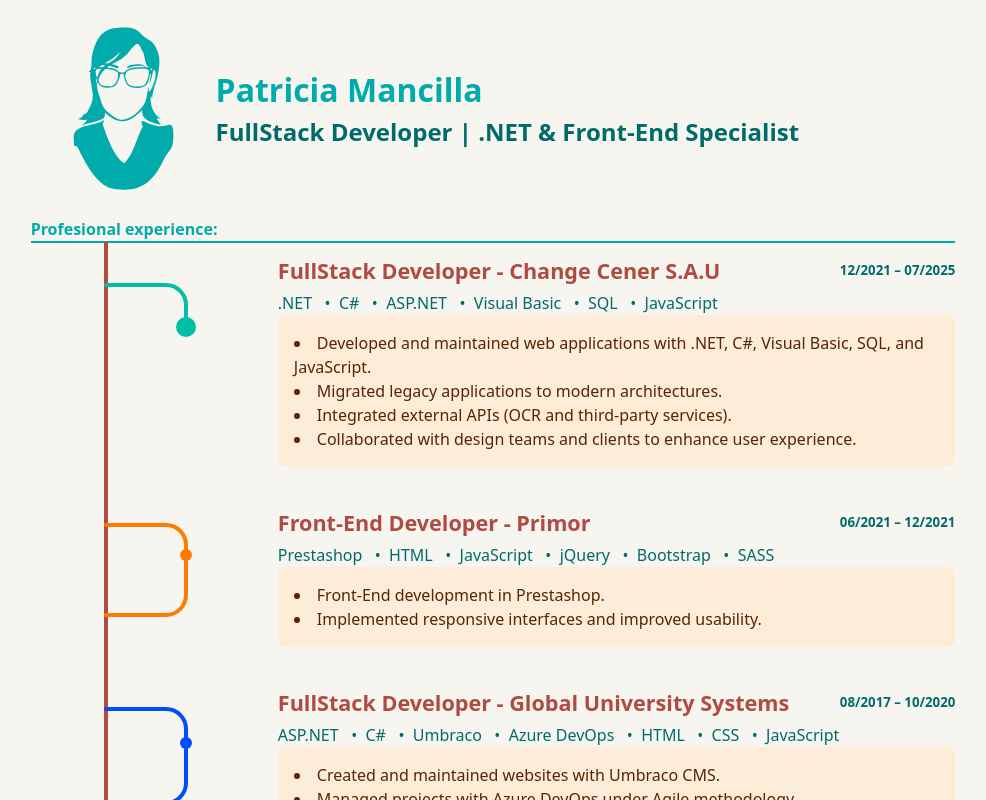
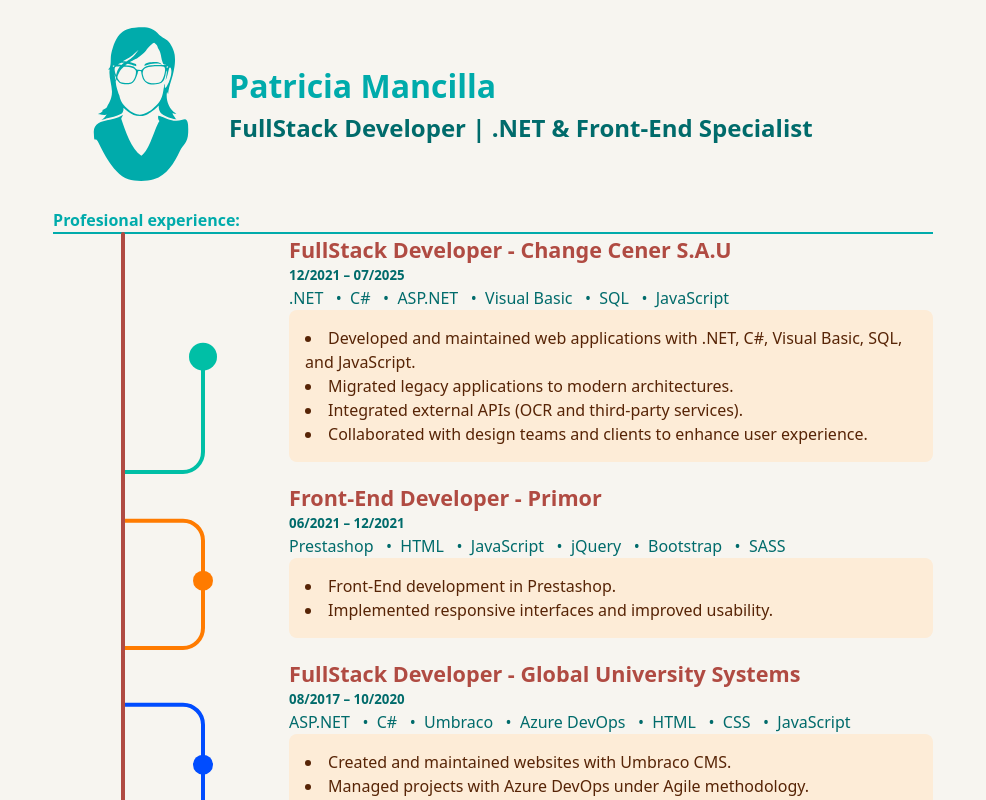
Before and after one commit to PatriMancilla/patri-es, a Vue app: page / in a window 1280 px wide. Shown: the top 800 px of the page, without its empty margins (147-1133 px from the left). Built offline with nearby package versions, Linux system fonts and the light colour scheme.

Commit message:
correct direction

```diff
--- a/src/components/work.vue
+++ b/src/components/work.vue
@@ -1,5 +1,5 @@
 <script setup>
-import { ref, onMounted, nextTick } from "vue"
+import { ref, onMounted, nextTick, watch } from "vue"
 
 const props = defineProps({
   role: String,
@@ -15,11 +15,12 @@ const props = defineProps({
   },
 })
 
-const { branchColor, current } = props
+
+const { branchColor, current, index } = props
 
 const circleHovered = ref(false)
+const visible = ref(false)
 const pathRef = ref(null)
-const visible = ref(false)
 const container = ref(null)
 const height = ref(120)
 
@@ -31,6 +32,7 @@ onMounted(async () => {
   await nextTick()
   if (container.value) height.value = container.value.offsetHeight + 20
 
+  // Observer: activa animación al entrar en viewport
   const observer = new IntersectionObserver(
     (entries) => {
       if (entries[0].isIntersecting) {
@@ -42,6 +44,7 @@ onMounted(async () => {
   )
   if (pathRef.value) observer.observe(pathRef.value)
 })
+
 </script>
 
 <template>
@@ -54,6 +57,58 @@ onMounted(async () => {
         :viewBox="`0 0 ${svgWidth} ${height}`"
         xmlns="http://www.w3.org/2000/svg"
       >
+
+
+        <!-- Rama que SALE del main (ahora hacia ARRIBA) -->
+        <path
+          ref="pathRef"
+          :d="`
+            M20,${height - 10}
+            H${svgWidth - 40}
+            A${cornerRadius},${cornerRadius} 0 0 0 ${svgWidth - 20},${height - 30}
+            V${height / 3 + mergeHeight}
+          `"
+          :stroke="branchColor"
+          stroke-width="4"
+          fill="none"
+          stroke-linecap="round"
+          class="branch-path"
+          :style="{
+            animationDelay: index * 0.5 + 's'
+          }"
+        />
+
+        <!-- MERGE (ahora hacia el main, solo si no es current) -->
+        <path
+          v-if="!current"
+          :d="`
+            M${svgWidth - 20},${height / 3 + mergeHeight}
+            V${height / 3}
+            A${cornerRadius},${cornerRadius} 0 0 0 ${svgWidth - 40},${height / 3 - cornerRadius}
+            H20
+          `"
+          :stroke="branchColor"
+          stroke-width="4"
+          fill="none"
+          stroke-linecap="round"
+          class="merge-path"
+          :style="{
+            animationDelay: (index * 0.5 + 0.4) + 's'
+          }"
+        />
+
+        <!-- Nodo -->
+        <circle
+          :cx="svgWidth - 20"
+          :cy="height / 3 + mergeHeight"
+          :r="current ? '14' : '10'"
+          :fill="branchColor"
+          :class="{ active: circleHovered }"
+          @mouseenter="circleHovered = true"
+          @mouseleave="circleHovered = false"
+          @click="circleHovered = !circleHovered"
+        />
+
         <!-- Línea principal -->
         <line
           x1="20"
@@ -64,52 +119,9 @@ onMounted(async () => {
           stroke-width="4"
           stroke-linecap="round"
         />
-
-  <!-- Rama que sale de main -->
-  <path
-    ref="pathRef"
-    :d="`
-      M20,${height / 6}
-      H${svgWidth - 40}
-      A${cornerRadius},${cornerRadius} 0 0 1 ${svgWidth - 20},${height / 6 + cornerRadius}
-      V${height / 3}
-    `"
-    :stroke="branchColor"
-    stroke-width="4"
-    fill="none"
-    stroke-linecap="round"
-    class="branch-path"
-  />
-
-  <!-- Merge (solo si no es current) -->
-  <path
-    v-if="!current"
-    :d="`
-      M${svgWidth - 20},${height / 3}
-      V${height / 3 + mergeHeight}
-      A${cornerRadius},${cornerRadius} 0 0 1 ${svgWidth - 40},${height / 3 + mergeHeight + cornerRadius}
-      H20
-    `"
-    :stroke="branchColor"
-    stroke-width="4"
-    fill="none"
-    stroke-linecap="round"
-    class="merge-path"
-  />
-
-  <!-- Nodo -->
-  <circle
-    :cx="svgWidth - 20"
-    :cy="height / 3"
-    :r="current ? '10' : '6'"
-    :fill="branchColor"
-    :class="{ active: circleHovered }"
-    @mouseenter="circleHovered = true"
-    @mouseleave="circleHovered = false"
-    @click="circleHovered = !circleHovered"
-  />
       </svg>
     </div>
+
     <div class="work-item">
       <div class="item-title">
         <h3>{{ role }} - {{ company }}</h3>
@@ -153,49 +165,16 @@ onMounted(async () => {
   overflow: visible;
 }
 
-.git-svg line,
-.git-svg path {
+.git-svg line {
   stroke-linecap: round;
-  transition: stroke-dashoffset 1s ease-out;
 }
 
-/* Nodo */
-.git-svg circle {
-  transition: transform 0.3s ease, filter 0.3s ease;
-  cursor: pointer;
-}
-
-.git-svg circle.active {
-  transform: scale(1.4);
-  filter: drop-shadow(0 0 5px var(--primary));
-}
-
-.work-item {
-  padding-top: 0.5em;
-  padding-bottom: 0.5em;
-}
-
-.item-title {
-  display: flex;
-  justify-content: space-between;
-  align-items: center;
-}
-
-h5 {
-  margin: 0;
-  line-height: 3;
-  margin-left: 5px;
-}
-
+/* ✨ Animaciones */
 .branch-path,
 .merge-path {
   stroke-dasharray: 400;
   stroke-dashoffset: 400;
   animation: draw-line 1s ease-out forwards;
-}
-
-.merge-path {
-  animation-delay: 0.4s;
 }
 
 @keyframes draw-line {
@@ -204,13 +183,14 @@ h5 {
   }
 }
 
+/* Efecto del nodo */
 .git-svg circle {
   transition: transform 0.3s ease, filter 0.3s ease;
   cursor: pointer;
 }
-
+/*
 .git-svg circle.active {
-  transform: scale(1.4);
+  transform: scale(0.4);
   filter: drop-shadow(0 0 5px var(--color-primary));
-}
+} */
 </style>
--- a/src/views/profile.vue
+++ b/src/views/profile.vue
@@ -46,7 +46,7 @@ onMounted(() => {
 
       <div class="experience">
         <h4 class="section-title">{{ datos.experience.title }}</h4>
-        <work
+<work
   v-for="(item, index) in datos.experience.items"
   :key="index"
   :role="item.role"
@@ -56,9 +56,10 @@ onMounted(() => {
   :technologies="item.technologies"
   :responsibilities="item.responsibilities"
   :branchColor="['#00BFA6', '#FF7B00', '#004CFF', '#FF0059'][index % 4]"
+  :index="index"
 />
 
-      <work v-for="(item, index) in datos.experience.items"
+      <!-- <work v-for="(item, index) in datos.experience.items"
           :key="index"
           :index="index"
           :role="item.role"
@@ -69,6 +70,7 @@ onMounted(() => {
           :responsibilities="item.responsibilities"
         />
 
+        -->
 
       </div>
 
```
Lines whose indentation alone changed are shown as unchanged.
